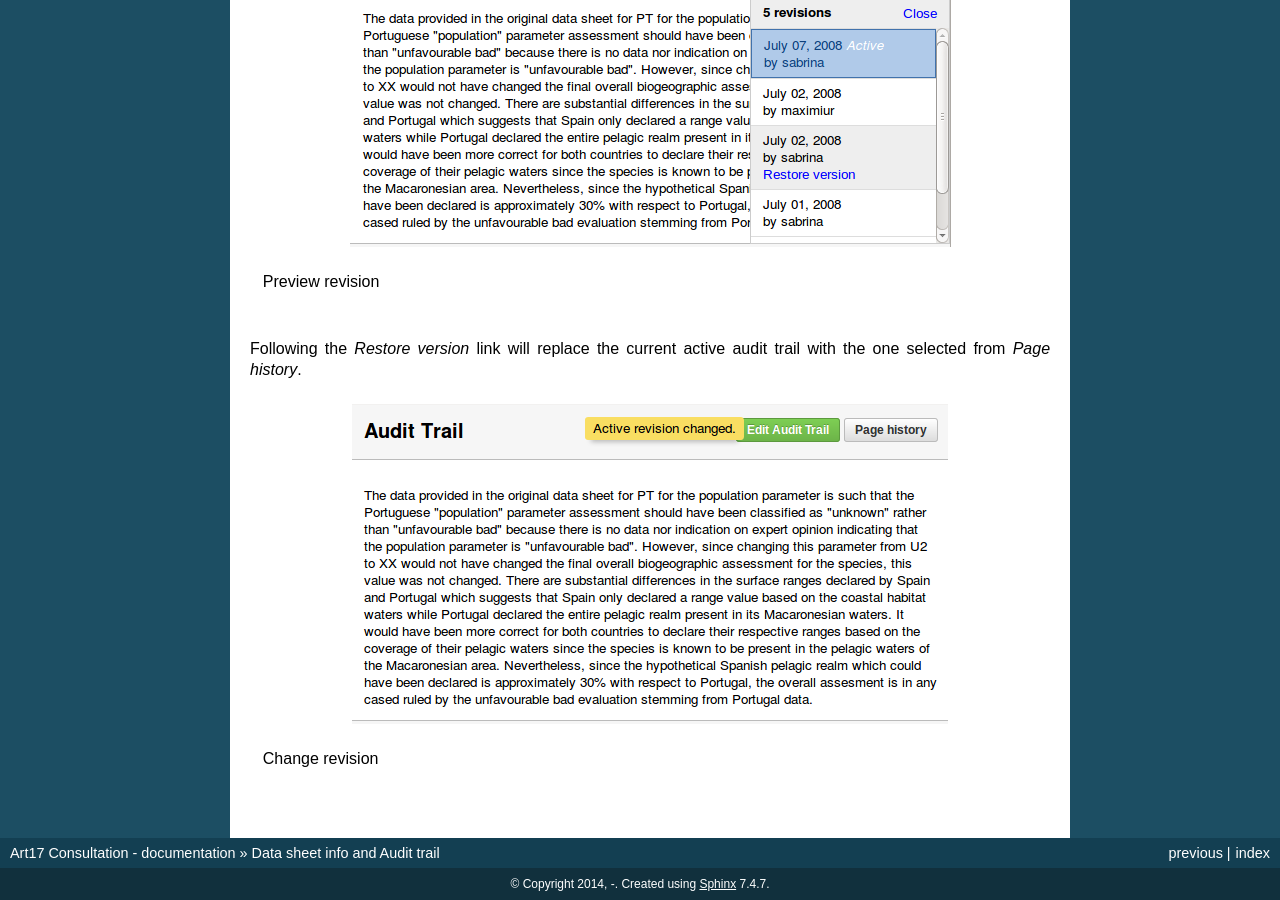
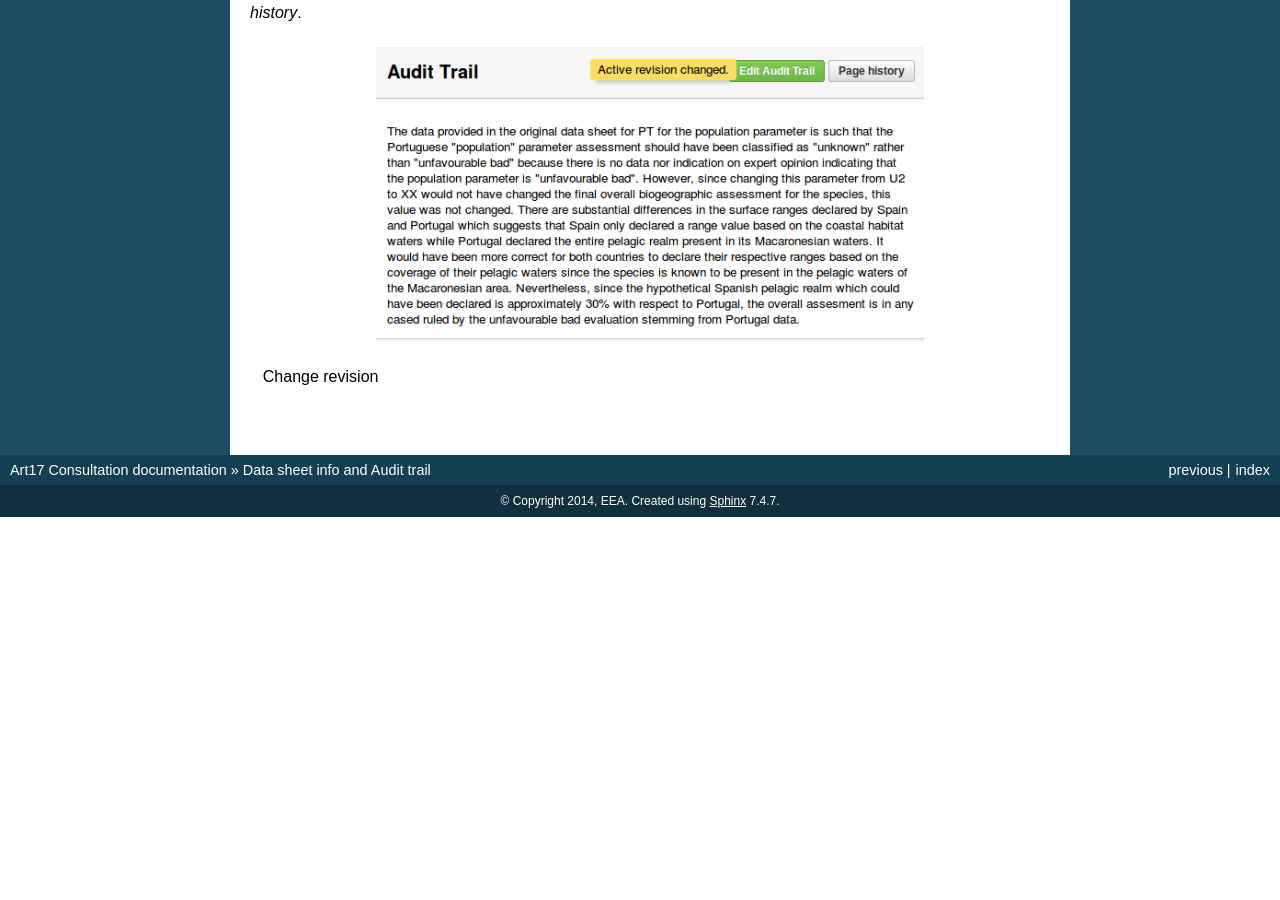
Before and after one commit to eea/art17-consultation, a Sphinx documentation site: the page built from docs/user/source/wiki.rst, in a window 1280 px wide and 900 px high, scrolled down 8225 px. Built offline with Sphinx 7.4.7, drawn with Linux system fonts in a browser that asks for light colours; after the commit the page ends 8742 px from its top, so only the background shows below that; some of the changed text lies outside the part shown.

```diff
--- a/docs/user/source/conf.py
+++ b/docs/user/source/conf.py
@@ -30,7 +30,18 @@ import os
 # ones.
 extensions = [
     'sphinx.ext.todo',
+    'rst2pdf.pdfbuilder',
 ]
+
+# Master document, name of the generated pdf, title of the pdf, author name in
+# the pdf
+
+pdf_documents = [('index', 'art17_user_manual',
+                  'Art17 Consultation User Manual', '')]
+
+pdf_stylesheets = ['custom']
+
+pdf_style_path = ['source/']
 
 # Add any paths that contain templates here, relative to this directory.
 templates_path = ['_templates']
@@ -46,16 +57,16 @@ master_doc = 'index'
 
 # General information about the project.
 project = u'Art17 Consultation'
-copyright = u'2014, -'
+copyright = u'2014, EEA'
 
 # The version info for the project you're documenting, acts as replacement for
 # |version| and |release|, also used in various other places throughout the
 # built documents.
 #
 # The short X.Y version.
-version = '-'
+version = '1.0'
 # The full version, including alpha/beta/rc tags.
-release = '-'
+release = ''
 
 # The language for content autogenerated by Sphinx. Refer to documentation
 # for a list of supported languages.
--- a/docs/user/source/index.rst
+++ b/docs/user/source/index.rst
@@ -3,10 +3,8 @@
    You can adapt this file completely to your liking, but it should at least
    contain the root `toctree` directive.
 
-User manual
-===========
-
-Contents:
+Art17 Consultation User Manual
+==============================
 
 .. toctree::
    :maxdepth: 2
--- a/docs/user/source/wiki.rst
+++ b/docs/user/source/wiki.rst
@@ -10,6 +10,7 @@ pressing *Edit Data Sheet info*.
 
 .. figure:: images/add_new_dsi.png
    :alt: Add new data sheet info
+   :width: 70%
 
    Add new data sheet info
 
@@ -18,6 +19,7 @@ and format the data sheet info text.
 
 .. figure:: images/edit_dsi.png
    :alt: Add new data sheet info form
+   :width: 70%
 
    Add new data sheet info form
 
@@ -26,6 +28,7 @@ The operation can be interrupted using the *Cancel* button.
 
 .. figure:: images/saved_dsi.png
    :alt: Active data sheet info
+   :width: 70%
 
    Active data sheet info
 
@@ -34,11 +37,13 @@ Only the active data sheet info can be edited.
 
 .. figure:: images/edit_dsi2.png
    :alt: Edit data sheet info
+   :width: 70%
 
    Edit data sheet info
 
 .. figure:: images/saved_dsi2.png
    :alt: Updated data sheet info
+   :width: 70%
 
    Updated data sheet info
 
@@ -47,6 +52,7 @@ revision. All the revisions can be seen by accessing the *Page History*.
 
 .. figure:: images/page_history_dsi.png
    :alt: Page history
+   :width: 70%
 
    Page history
 
@@ -59,6 +65,7 @@ active one can be previewed by clicking the options in the versions list.
 
 .. figure:: images/preview_revision.png
    :alt: Preview revision
+   :width: 70%
 
    Preview revision
 
@@ -67,6 +74,7 @@ info with the one selected from *Page history*.
 
 .. figure:: images/change_revision.png
    :alt: Change revision
+   :width: 70%
 
    Change revision
 
@@ -84,6 +92,7 @@ comment or *cancel* the operation.
 
 .. figure:: images/add_comment_dsi.png
    :alt: Add comment
+   :width: 70%
 
    Add comment
 
@@ -102,6 +111,7 @@ A series of operations are permitted for data sheet info comments:
 
 .. figure:: images/manage_comment_dsi.png
    :alt: Manage comments
+   :width: 70%
 
    Manage comments
 
@@ -114,6 +124,7 @@ warning message will be displayed.
 
 .. figure:: images/all_bioreg_at.png
    :alt: No region selected warning
+   :width: 70%
 
    No region selected warning
 
@@ -122,6 +133,7 @@ page.
 
 .. figure:: images/add_at_button.png
    :alt: Add Audit Trail button
+   :width: 70%
 
    Add Audit Trail button
 
@@ -136,6 +148,7 @@ modify the existing content for their selection.
 
 .. figure:: images/add_edit_at.png
    :alt: Add/Edit Audit Trail form
+   :width: 70%
 
    Add/Edit Audit Trail form
 
@@ -147,6 +160,7 @@ biogeographical region.
 
 .. figure:: images/merged_view_at.png
    :alt: Audit Trail merged page for all bioregions
+   :width: 70%
 
    Audit Trail merged page for all bioregions
 
@@ -157,6 +171,7 @@ page is possible by pressing the *Back* button in the top-left corner.
 
 .. figure:: images/at_back_btn.png
    :alt: Audit Trail back button
+   :width: 70%
 
    Audit Trail back button
 
@@ -169,6 +184,7 @@ active one can be previewed by clicking the options in the versions list.
 
 .. figure:: images/preview_revision_at.png
    :alt: Preview revision
+   :width: 70%
 
    Preview revision
 
@@ -177,5 +193,6 @@ trail with the one selected from *Page history*.
 
 .. figure:: images/change_revision_at.png
    :alt: Change revision
+   :width: 70%
 
    Change revision
--- a/requirements.txt
+++ b/requirements.txt
@@ -22,8 +22,10 @@ MySQL-python==1.2.5
 passlib==1.6.2
 phonenumbers==5.9.2
 python-ldap==2.4.14
+Pillow==2.3.1
 raven==2.0.12.2
 requests==2.2.1
+rst2pdf==0.93.dev
 sqlacodegen==1.1.4
 Sphinx==1.2.2
 SQLAlchemy==0.9.1
```
Also changed, not shown: docs/user/source/conclusions.rst (+16 -0 lines), docs/user/source/views.rst (+11 -1 lines), 2 other files.
